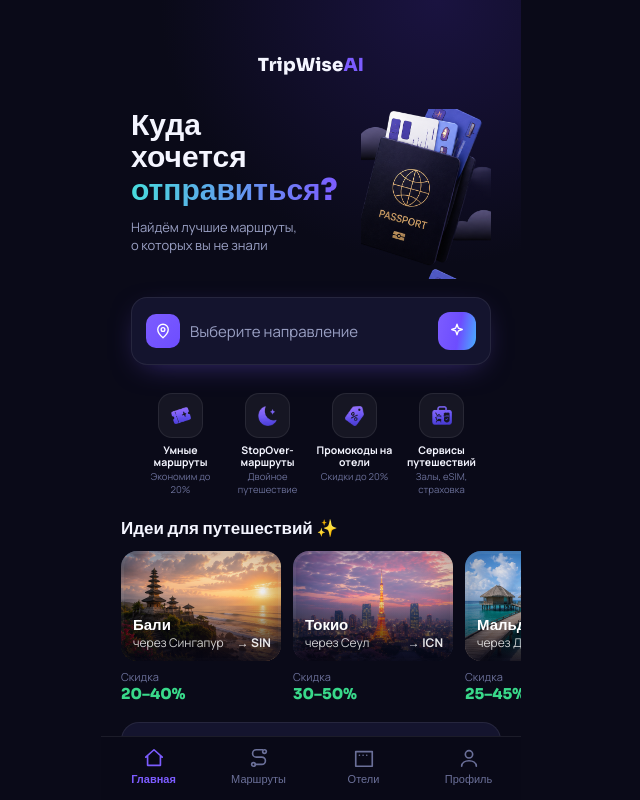
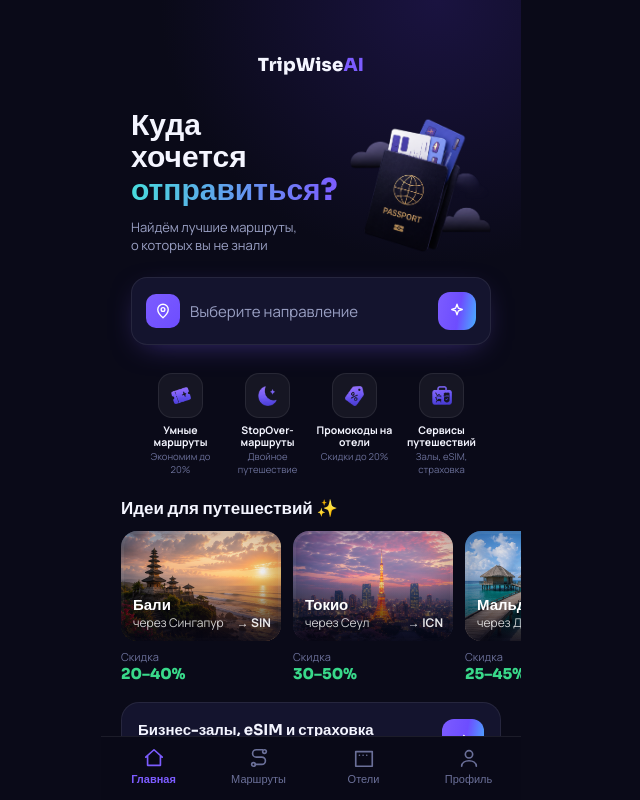
Before and after one commit to willi99708/tripwise-app, a React (Vite) app: page / in a window 1280 px wide. Shown: the whole page, without its empty margins (329-969 px from the left). Built offline with nearby package versions, Linux system fonts and the light colour scheme.

Commit message:
Update App.jsx

```diff
--- a/src/App.jsx
+++ b/src/App.jsx
@@ -302,13 +302,14 @@ function Home({ onSearch, onPickDest, goProfile }) {
         <div style={{ flex: 1 }}><h1 style={{ fontFamily: "Sora,sans-serif", fontSize: 30, lineHeight: 1.08, margin: 0, fontWeight: 800, color: T.text }}>Куда<br />хочется<br /><span style={{ background: "linear-gradient(90deg,#48dcdc,#7c5cff)", WebkitBackgroundClip: "text", WebkitTextFillColor: "transparent" }}>отправиться?</span></h1><p style={{ color: T.sub, fontSize: 13, marginTop: 12, lineHeight: 1.4 }}>Найдём лучшие маршруты,<br />о которых вы не знали</p></div>
 <div
   style={{
-    width: 130,
-    height: 170,
+    width: 170,
+    height: 150,
     borderRadius: 22,
     overflow: "hidden",
     backgroundImage: "url('/graphics/main.png')",
-    backgroundSize: "cover",
-    backgroundPosition: "center -13px"
+    backgroundSize: "contain",
+    backgroundPosition: "center center",
+    backgroundRepeat: "no-repeat"
   }}
 />
       </div>
```
